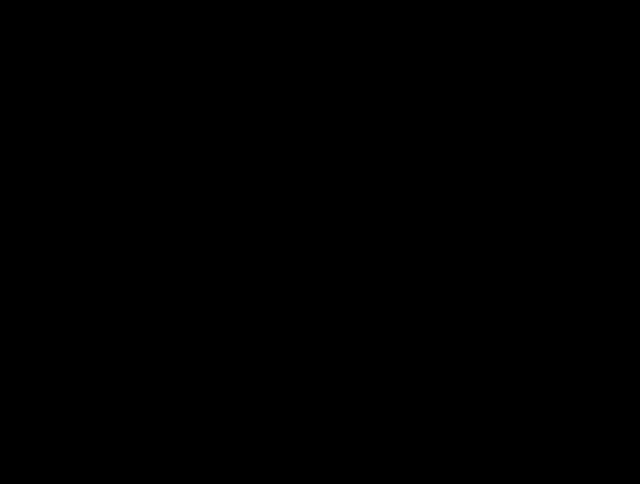
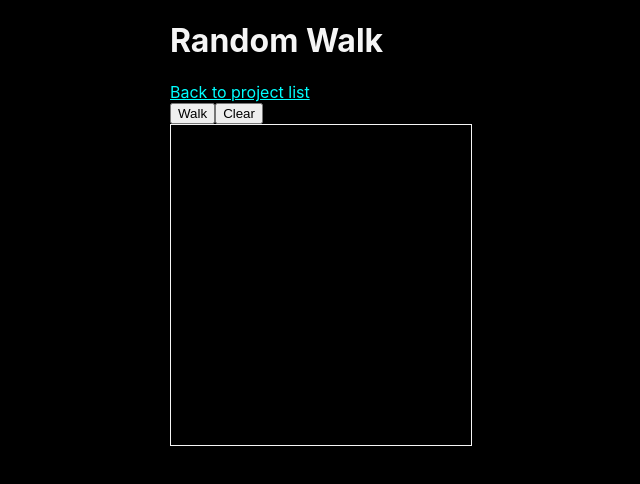
Before and after one commit to ahuth/nature-of-code, a React (Create React App) app: page /RandomWalk in a window 1280 px wide. Shown: the top 484 px of the page, without its empty margins (319-959 px from the left). Built offline with nearby package versions, Linux system fonts and the light colour scheme.

Commit message:
Add RandomWalk

```diff
--- a/src/components/App.tsx
+++ b/src/components/App.tsx
@@ -1,12 +1,14 @@
 import React from 'react';
 import { BrowserRouter as Router, Route } from 'react-router-dom';
 import Home from './Home';
+import RandomWalk from './RandomWalk';
 
 export default function App() {
   return (
     <main className="flex justify-center">
       <Router>
         <Route path="/" exact component={Home} />
+        <Route path="/RandomWalk" exact component={RandomWalk} />
       </Router>
     </main>
   );
--- a/src/components/Home.tsx
+++ b/src/components/Home.tsx
@@ -7,7 +7,7 @@
       <h1>The Nature of Code</h1>
       <p>List of projects written as while following along with <a href="https://natureofcode.com/">The Nature of Code</a>.</p>
       <ol>
-        <li>None, yet!</li>
+        <li><Link to="/RandomWalk">Random Walk</Link></li>
       </ol>
     </div>
   );
--- /dev/null
+++ b/src/components/Project.tsx
@@ -0,0 +1,17 @@
+import React from 'react';
+import { Link } from 'react-router-dom';
+
+type Props = {
+  children: React.ReactNode,
+  title: React.ReactNode,
+};
+
+export default function Project({ children, title }: Props) {
+  return (
+    <div>
+      <h1>{title}</h1>
+      <Link to="/">Back to project list</Link>
+      {children}
+    </div>
+  );
+}
--- /dev/null
+++ b/src/components/RandomWalk.tsx
@@ -0,0 +1,60 @@
+import React, { useCallback, useRef } from 'react';
+import { random } from 'lodash';
+import Project from './Project';
+import useInterval from '../hooks/useInterval';
+import useToggle from '../hooks/useToggle';
+
+const size = 320;
+
+export default function RandomWalk() {
+  const canvasRef = useRef<HTMLCanvasElement>(null);
+  const [walking, toggleWalking] = useToggle(false);
+  const [step, reset] = useRandomWalk(canvasRef, size);
+
+  useInterval(step, 100, walking);
+
+  return (
+    <Project title="Random Walk">
+      <div>
+        <button onClick={toggleWalking}>{walking ? 'Stop' : 'Walk'}</button>
+        <button onClick={reset}>Clear</button>
+        <br />
+        <canvas className="border-1 border-white" height={size} ref={canvasRef} />
+      </div>
+    </Project>
+  );
+}
+
+function useRandomWalk(canvasRef: React.RefObject<HTMLCanvasElement>, size: number) {
+  const x = useRef(size / 2);
+  const y = useRef(size / 2);
+
+  const step = useCallback(() => {
+    if (canvasRef.current) {
+      const canvas = canvasRef.current;
+      const context = canvas.getContext('2d')!;
+
+      context.strokeStyle = 'white';
+      context.lineTo(x.current, y.current);
+      context.stroke();
+
+      x.current += random(-8, 8);
+      y.current += random(-8, 8);
+    }
+  }, [canvasRef]);
+
+  const reset = useCallback(() => {
+    if (canvasRef.current) {
+      const canvas = canvasRef.current;
+      const context = canvas.getContext('2d')!;
+
+      context.beginPath();
+      context.clearRect(0, 0, canvas.width, canvas.height);
+
+      x.current = size / 2;
+      y.current = size / 2;
+    }
+  }, [canvasRef, size]);
+
+  return [step, reset];
+}
--- /dev/null
+++ b/src/hooks/useInterval.ts
@@ -0,0 +1,17 @@
+import { useEffect, useRef } from 'react';
+
+export default function useInterval(callback: () => void, delay: number, run = true) {
+  const callbackRef = useRef(callback);
+  const intervalRef = useRef<number | undefined>(undefined);
+
+  useEffect(() => {
+    callbackRef.current = callback;
+  }, [callback]);
+
+  useEffect(() => {
+    if (callbackRef.current && run) {
+      intervalRef.current = window.setInterval(callbackRef.current, delay);
+      return () => window.clearInterval(intervalRef.current);
+    }
+  }, [delay, run]);
+}
--- /dev/null
+++ b/src/hooks/useToggle.ts
@@ -0,0 +1,7 @@
+import { useCallback, useState } from 'react';
+
+export default function useToggle(initial = false): [boolean, () => void] {
+  const [state, setState] = useState(initial);
+  const toggle = useCallback(() => setState(val => !val), []);
+  return [state, toggle];
+}
--- a/src/index.css
+++ b/src/index.css
@@ -23,3 +23,11 @@
 .justify-center {
   justify-content: center;
 }
+
+.border-1 {
+  border: 1px solid;
+}
+
+.border-white {
+  border-color: whitesmoke;
+}
```
